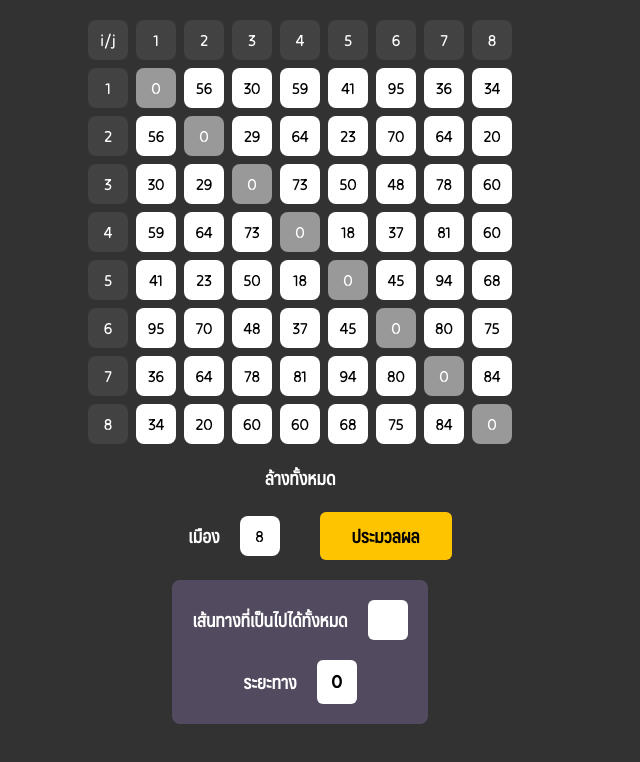
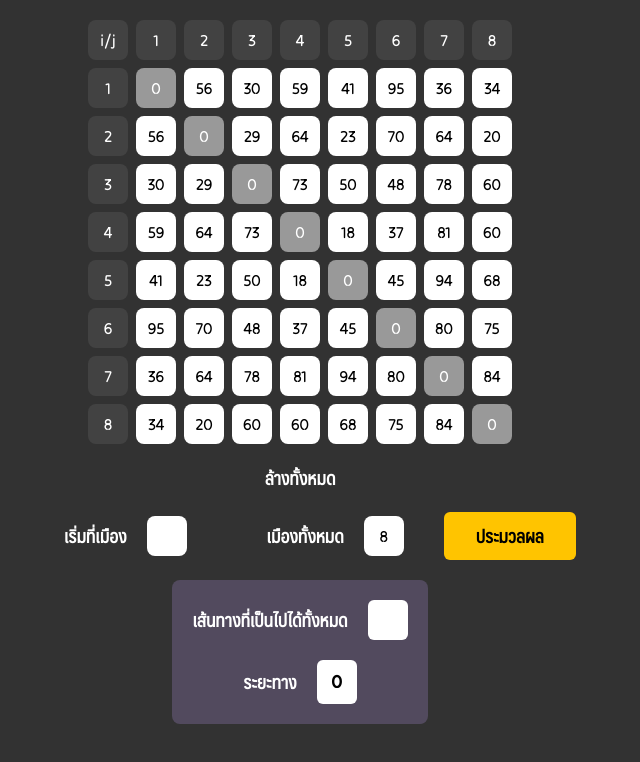
Before and after one commit to JerGun/tsp, a Next.js app: page / in a window 1280 px wide. Shown: the top 762 px of the page, without its empty margins (340-980 px from the left). Built offline with nearby package versions, Linux system fonts and the light colour scheme.

Commit message:
improve fixed start point

```diff
--- a/src/components/Hero.tsx
+++ b/src/components/Hero.tsx
@@ -13,6 +13,7 @@ export const Hero = () => {
   ])
   const [cities, setCities] = useState(8)
   const [result, setResult] = useState({ minTours: [] as any[], minCost: 0 })
+  const [start, setStart] = useState<null | number>(null)
 
   function permute(arr: any): any {
     let permutations = []
@@ -40,7 +41,7 @@ export const Hero = () => {
     return cost
   }
 
-  function solveCircularTSP(cities: number) {
+  function solveCircularTSP(cities: number, fixedStart: number | null = null) {
     let citiesList = Array.from({ length: cities }, (_, index) => index)
     let tours = permute(citiesList)
 
@@ -48,12 +49,19 @@ export const Hero = () => {
     let minTours = []
 
     for (let i = 0; i < tours.length; i++) {
-      let cost = calculateCost(tours[i])
-      if (cost < minCost && tours[i][0] === 0) {
+      let tour = tours[i]
+      let cost = calculateCost(tour)
+
+      // If fixed start point is provided, check that it matches the starting point of the tour
+      if (fixedStart !== null && tour[0] !== fixedStart) {
+        continue
+      }
+
+      if (cost < minCost) {
         minCost = cost
-        minTours = [tours[i]]
-      } else if (cost === minCost && tours[i][0] === 0) {
-        minTours.push(tours[i])
+        minTours = [tour]
+      } else if (cost === minCost) {
+        minTours.push(tour)
       }
     }
 
@@ -138,7 +146,19 @@ export const Hero = () => {
       {/* Form */}
       <form action="" className="flex items-center">
         <div className="h-12 px-10 flex items-center space-x-5">
-          <p className="font-maledpan font-bold text-lg text-white">เมือง</p>
+          <p className="font-maledpan font-bold text-lg text-white">เริ่มที่เมือง</p>
+          <input
+            type="number"
+            className={`h-10 w-10 flex text-center rounded-lg text-black bg-white`}
+            value={start ?? ""}
+            onChange={(e) => {
+              setStart(parseInt(e.target.value))
+            }}
+            min={0}
+          />
+        </div>
+        <div className="h-12 px-10 flex items-center space-x-5">
+          <p className="font-maledpan font-bold text-lg text-white">เมืองทั้งหมด</p>
           <input
             type="number"
             className={`h-10 w-10 flex text-center rounded-lg text-black bg-white`}
@@ -163,7 +183,7 @@ export const Hero = () => {
           className="h-12 px-8 rounded-md font-maledpan font-bold text-lg bg-primary"
           onClick={(e) => {
             e.preventDefault()
-            solveCircularTSP(cities)
+            solveCircularTSP(cities, start ? start - 1 : null)
           }}
         >
           ประมวลผล
```
